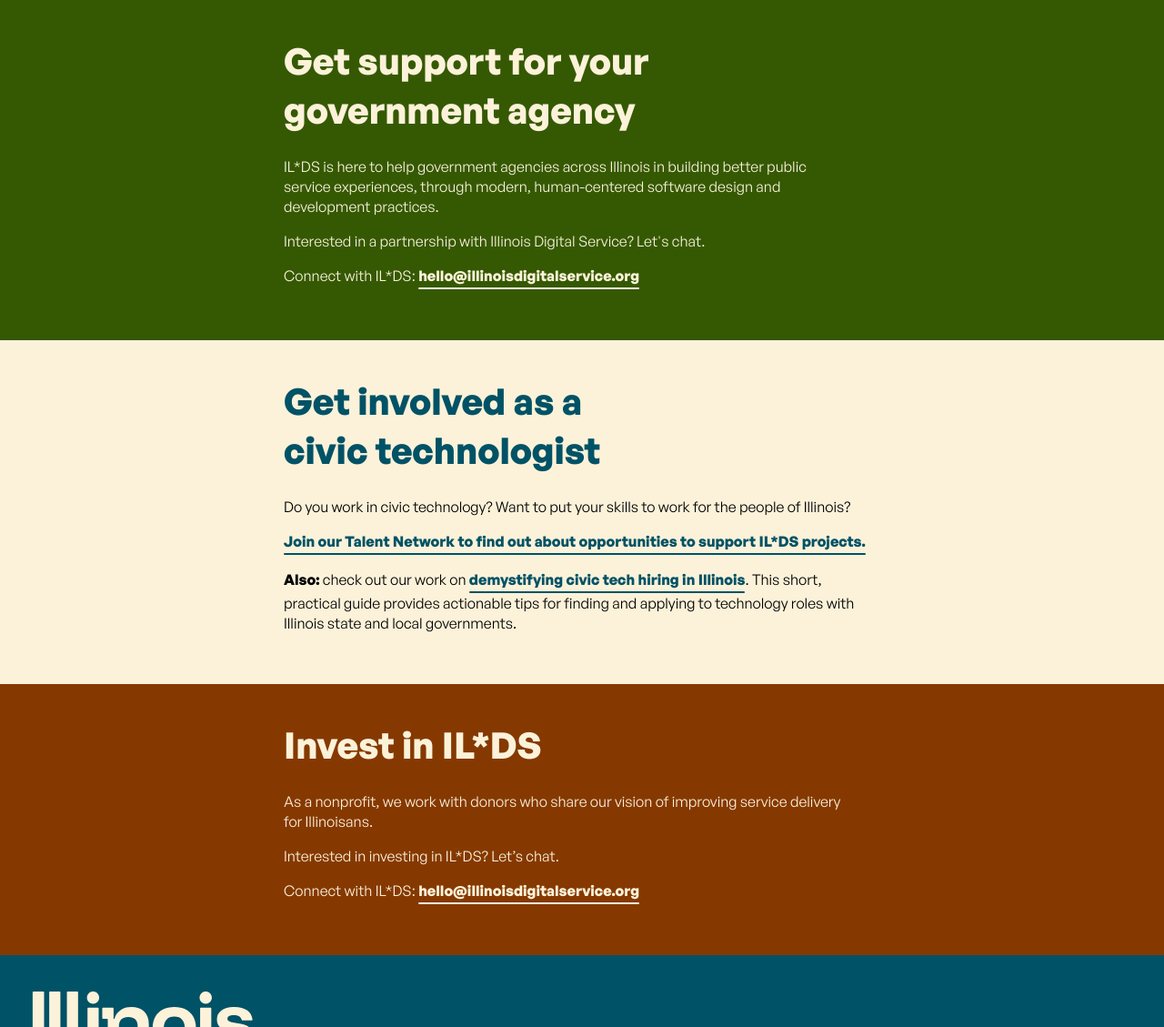
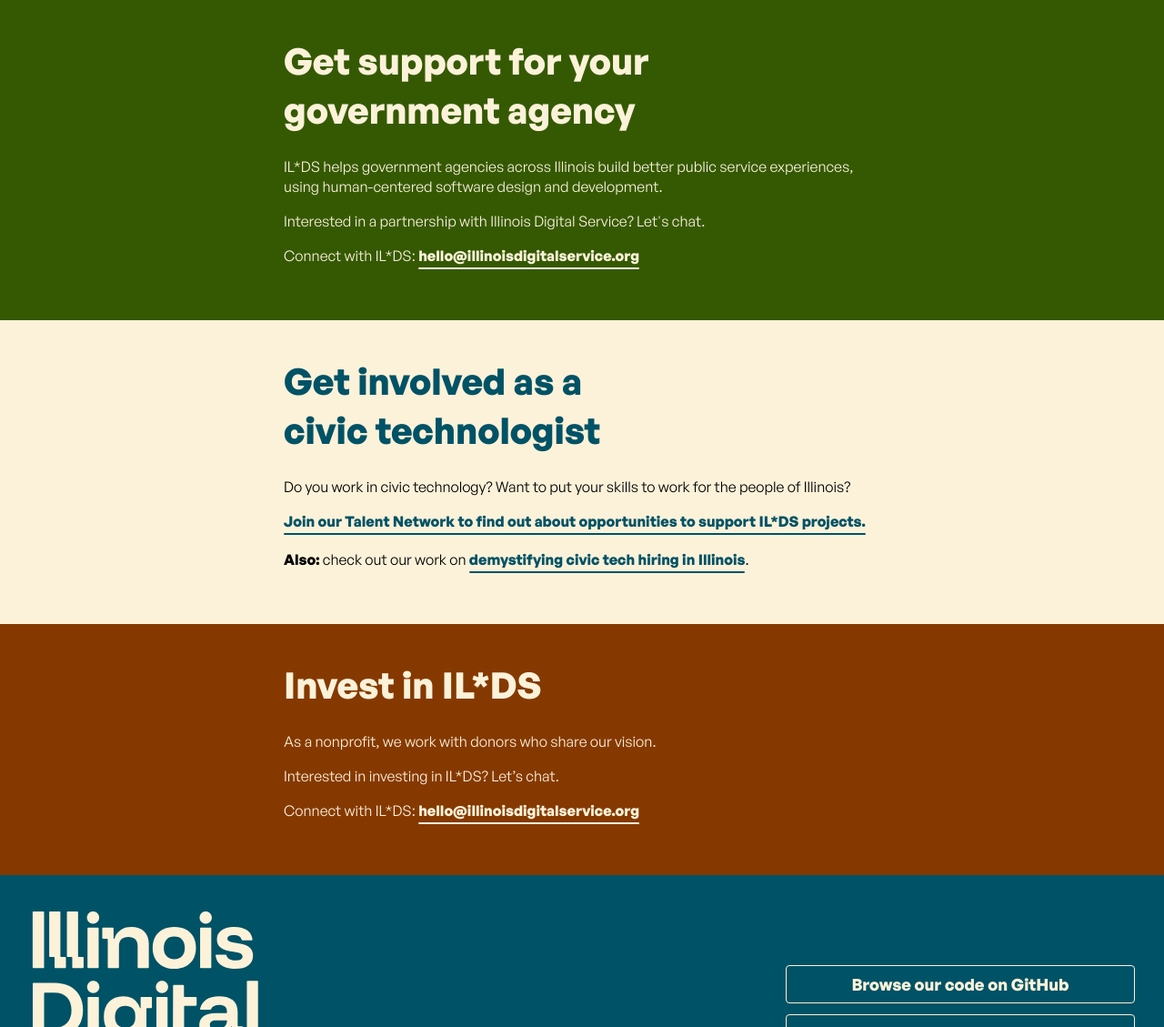
Before and after one commit to Illinois-Digital-Service/ilds-website, a Jekyll site: the page built from connect.md, in a window 1280 px wide and 1400 px high. Shown: the part 271-1400 px from the top of the window at 91% size. Built offline with Jekyll 4.4.1, drawn with Linux system fonts in a browser that asks for light colours; some web fonts are replaced.

Commit message:
Short and sweet

```diff
--- a/_includes/footer.html
+++ b/_includes/footer.html
@@ -93,8 +93,7 @@
         <a href="https://github.com/Illinois-Digital-Service" target="_blank" rel="noopener"
           class="btn btn-outline">Browse our code on GitHub<span class="visually-hidden"> (opens in new tab)</span></a>
         <a href="https://illinoisdigitalservice.substack.com/" target="_blank" rel="noopener"
-          class="btn btn-outline">Read recent updates on Substack<span class="visually-hidden"> (opens in new
-            tab)</span></a>
+          class="btn btn-outline">Read recent updates on Substack<span class="visually-hidden"> (opens in new tab)</span></a>
       </div>
     </div>
     <div class="footer-divider"></div>
--- a/connect.md
+++ b/connect.md
@@ -16,7 +16,7 @@
   <section class="connect-government">
     <div class="container">
       <h2>Get support for your government agency</h2>
-      <p>IL*DS is here to help government agencies across Illinois in building better public service experiences, through modern, human-centered software design and development practices.</p>
+      <p>IL*DS helps government agencies across Illinois build better public service experiences, using human-centered software design and development.</p>
       <p>Interested in a partnership with Illinois Digital Service? Let's chat.</p>
       <p>Connect with IL*DS:
         <a href="mailto:hello@illinoisdigitalservice.org" class="link-underline">
@@ -35,14 +35,14 @@
           <span>Join our Talent Network to find out about opportunities to support IL*DS projects.</span>
         </a>
       </p>
-      <p><strong>Also:</strong> check out our work on <a href="#" class="link-underline"><span>demystifying civic tech hiring in Illinois</span></a>. This short, practical guide provides actionable tips for finding and applying to technology roles with Illinois state and local governments.</p>
+      <p><strong>Also:</strong> check out our work on <a href="https://docs.google.com/document/u/1/d/e/2PACX-1vQkUAQO_is5DTW3zX3K36tJGlm-NRnScPEIpFJnEayaM9yH7HW2zIruRwIjM9-2LPn_-zygjFGzHvNx/pub" class="link-underline"><span>demystifying civic tech hiring in Illinois</span></a>.</p>
     </div>
   </section>
 
   <section class="connect-invest">
     <div class="container">
       <h2>Invest in IL*DS</h2>
-      <p>As a nonprofit, we work with donors who share our vision of improving service delivery for Illinoisans.</p>
+      <p>As a nonprofit, we work with donors who share our vision.</p>
       <p>Interested in investing in IL*DS? Let’s chat.</p>
       <p>Connect with IL*DS: <a href="mailto:hello@illinoisdigitalservice.org" class="link-underline"><span>hello@illinoisdigitalservice.org</span></a></p>
     </div>
```
Also changed, not shown: about.md (+2 -1 lines), projects.md (+2 -2 lines).
